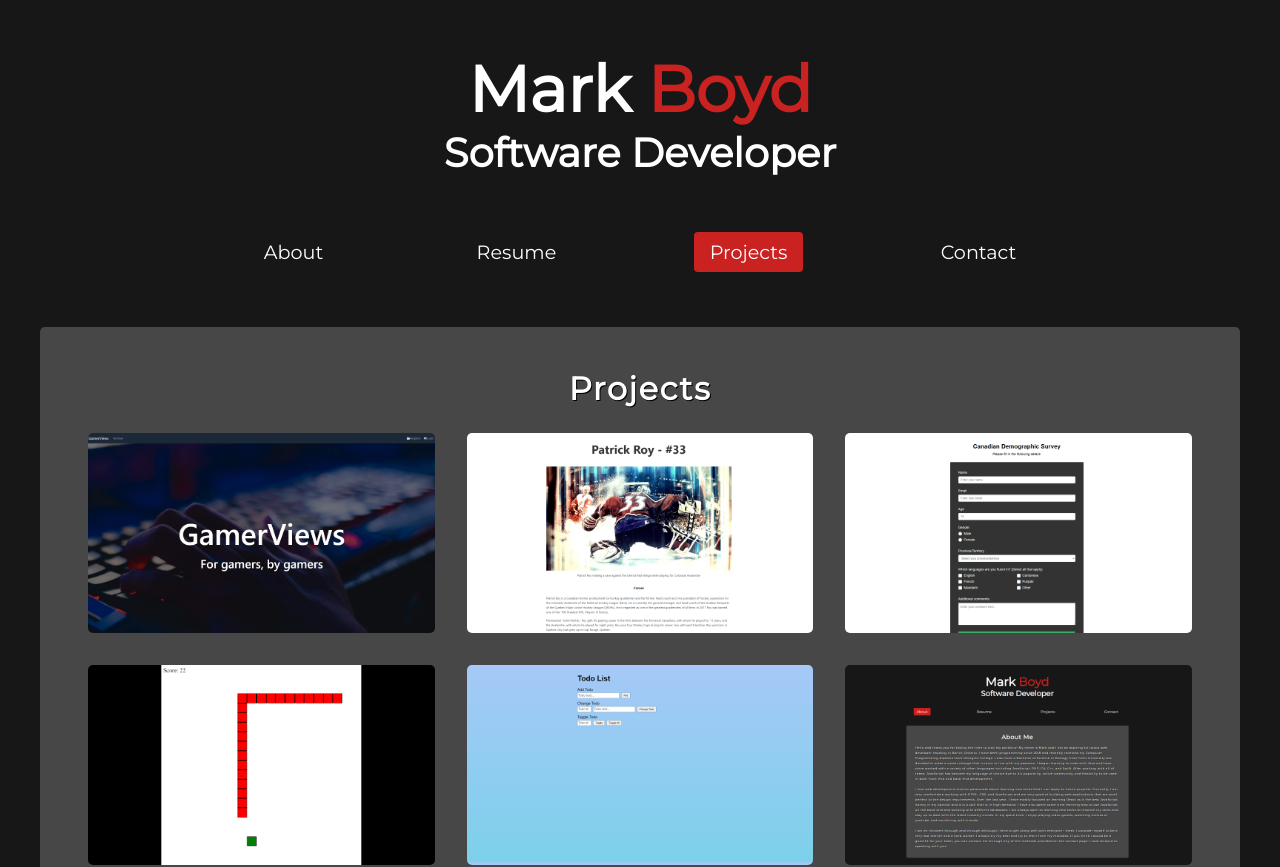
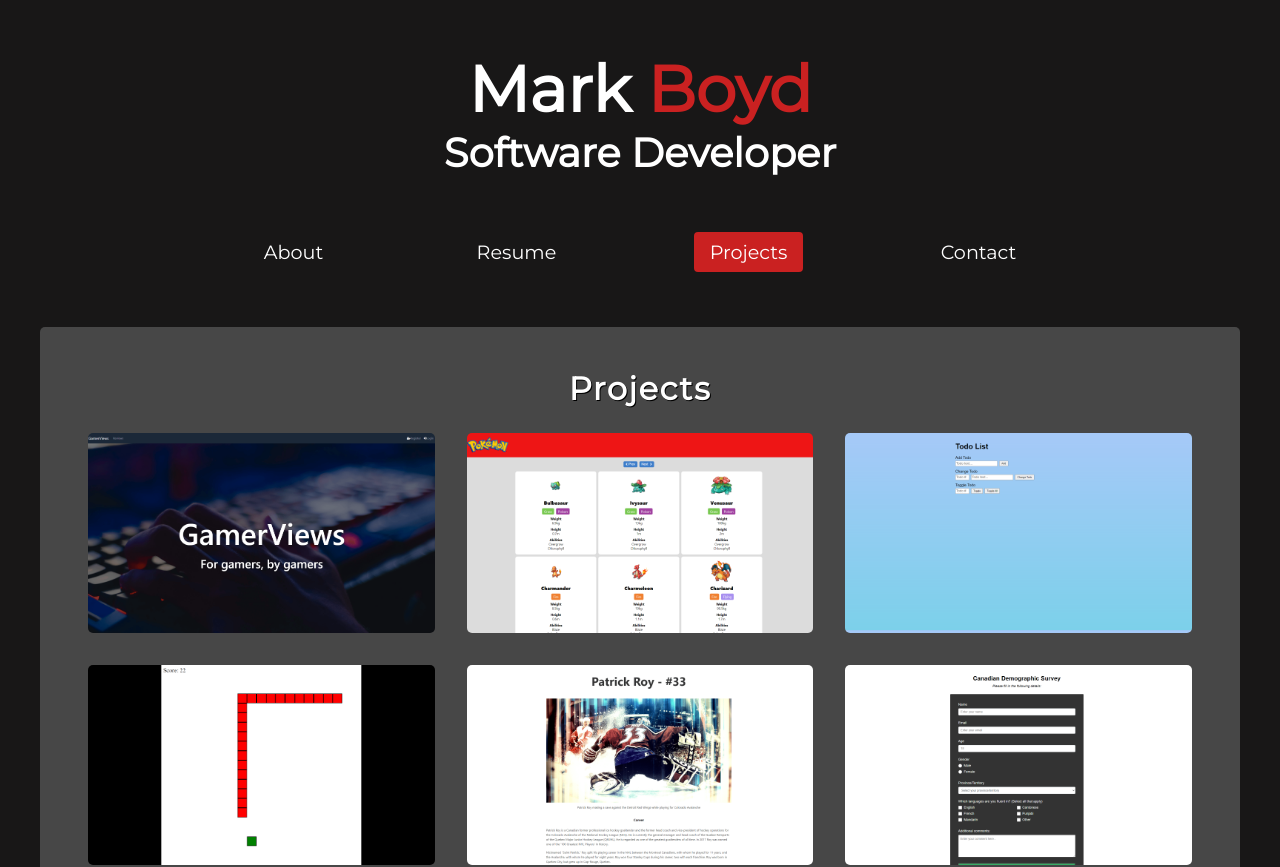
Before and after one commit to MarkBoyd14/mark-boyd-portfolio, a React (Create React App) app: page /projects in a window 1280 px wide. Shown: the top 867 px of the page. Built offline with nearby package versions, Linux system fonts and the light colour scheme.

Commit message:
added pokedex app to projects and reordered them

```diff
--- a/src/pages/Projects.jsx
+++ b/src/pages/Projects.jsx
@@ -11,6 +11,24 @@ export default function Projects() {
       code: 'https://github.com/MarkBoyd14/gamerviews',
     },
     {
+      name: 'Pokedex',
+      image: '/images/pokedex.png',
+      demo: 'https://pokeapi-pokedex-react.herokuapp.com/',
+      code: 'https://github.com/MarkBoyd14/pokedex',
+    },
+    {
+      name: 'Vanilla JS Todo List',
+      image: '/images/todo-list.png',
+      demo: 'https://markboyd14.github.io/todo-list/',
+      code: 'https://github.com/MarkBoyd14/todo-list',
+    },
+    {
+      name: 'Snake',
+      image: '/images/snake.png',
+      demo: 'https://vanilla-js-snake.herokuapp.com/',
+      code: 'https://github.com/MarkBoyd14/snake',
+    },
+    {
       name: 'Tribute Page',
       image: '/images/tribute-page.png',
       demo: 'https://markboyd14.github.io/tribute-page/',
@@ -21,18 +39,6 @@ export default function Projects() {
       image: '/images/survey-form.png',
       demo: 'https://markboyd14.github.io/survey-form/',
       code: 'https://github.com/MarkBoyd14/survey-form',
-    },
-    {
-      name: 'Snake',
-      image: '/images/snake.png',
-      demo: 'https://vanilla-js-snake.herokuapp.com/',
-      code: 'https://github.com/MarkBoyd14/snake',
-    },
-    {
-      name: 'Vanilla JS Todo List',
-      image: '/images/todo-list.png',
-      demo: 'https://markboyd14.github.io/todo-list/',
-      code: 'https://github.com/MarkBoyd14/todo-list',
     },
     {
       name: 'Portfolio',
```
Also changed, not shown: public/images/pokedex.png (added).
